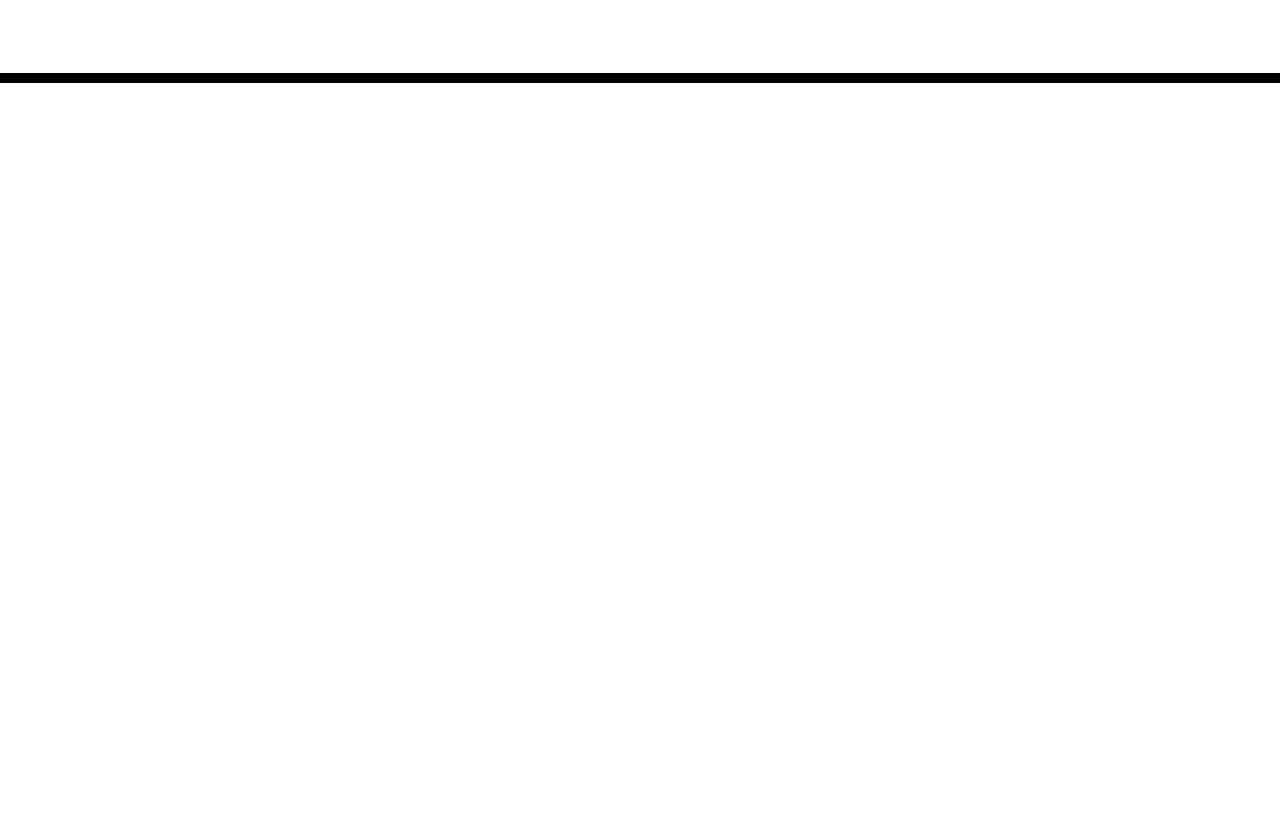
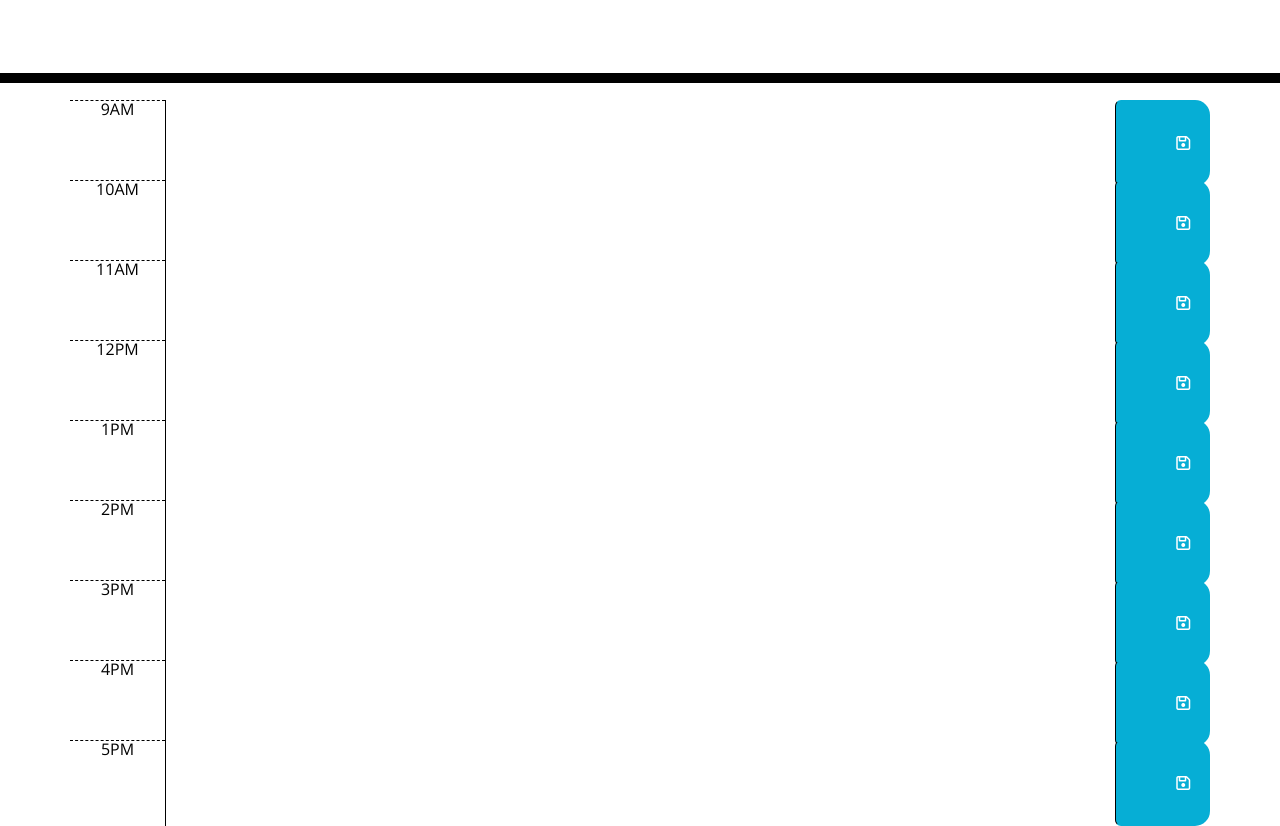
Before and after one commit to rshaarma/work-planner, a website: page index.html in a window 1280 px wide. Shown: the part 168-994 px from the top of the page. Before the commit the page ends 800 px from the top, so only its background shows below. Drawn offline with nearby package versions, Linux system fonts and the light colour scheme; files that its build step writes are made by us from their sources.

Commit message:
added time blocks in html file

```diff
--- a/index.html
+++ b/index.html
@@ -9,18 +9,22 @@
       rel="stylesheet"
       integrity="sha384-KK94CHFLLe+nY2dmCWGMq91rCGa5gtU4mk92HdvYe+M/SXH301p5ILy+dN9+nJOZ"
       crossorigin="anonymous"
-      />
+    />
     <link
       rel="stylesheet"
       href="https://use.fontawesome.com/releases/v5.8.1/css/all.css"
       integrity="sha384-50oBUHEmvpQ+1lW4y57PTFmhCaXp0ML5d60M1M7uH2+nqUivzIebhndOJK28anvf"
       crossorigin="anonymous"
     />
+    <script
+      src="https://kit.fontawesome.com/43ee6ce5de.js"
+      crossorigin="anonymous"
+    ></script>
     <link
       href="https://fonts.googleapis.com/css?family=Open+Sans&display=swap"
       rel="stylesheet"
     />
-    <link rel="stylesheet" href="style.css" />
+    <link rel="stylesheet" href="assets/style.css" />
     <title>Work Day Scheduler</title>
   </head>
 
@@ -31,10 +35,72 @@
       <p id="currentDay" class="lead"></p>
     </header>
     <div class="container">
-      <!-- Timeblocks go here -->
+      <div id="hour-9" class="row time-block mt-3">
+        <div class="col-md-1 hour">9AM</div>
+        <textarea class="col-md-10 description"></textarea>
+        <button class="col-md-1 saveBtn btn">
+          <i class="far fa-save"></i>
+        </button>
+      </div>
+      <div id="hour-10" class="row time-block">
+        <div class="col-md-1 hour">10AM</div>
+        <textarea class="col-md-10 description"></textarea>
+        <button class="col-md-1 saveBtn btn">
+          <i class="far fa-save"></i>
+        </button>
+      </div>
+      <div id="hour-11" class="row time-block">
+        <div class="col-md-1 hour">11AM</div>
+        <textarea class="col-md-10 description"></textarea>
+        <button class="col-md-1 saveBtn btn">
+          <i class="far fa-save"></i>
+        </button>
+      </div>
+      <div id="hour-12" class="row time-block">
+        <div class="col-md-1 hour">12PM</div>
+        <textarea class="col-md-10 description"></textarea>
+        <button class="col-md-1 saveBtn btn">
+          <i class="far fa-save"></i>
+        </button>
+      </div>
+      <div id="hour-13" class="row time-block">
+        <div class="col-md-1 hour">1PM</div>
+        <textarea class="col-md-10 description"></textarea>
+        <button class="col-md-1 saveBtn btn">
+          <i class="far fa-save"></i>
+        </button>
+      </div>
+      <div id="hour-14" class="row time-block">
+        <div class="col-md-1 hour">2PM</div>
+        <textarea class="col-md-10 description"></textarea>
+        <button class="col-md-1 saveBtn btn">
+          <i class="far fa-save"></i>
+        </button>
+      </div>
+      <div id="hour-15" class="row time-block">
+        <div class="col-md-1 hour">3PM</div>
+        <textarea class="col-md-10 description"></textarea>
+        <button class="col-md-1 saveBtn btn">
+          <i class="far fa-save"></i>
+        </button>
+      </div>
+      <div id="hour-16" class="row time-block">
+        <div class="col-md-1 hour">4PM</div>
+        <textarea class="col-md-10 description"></textarea>
+        <button class="col-md-1 saveBtn btn">
+          <i class="far fa-save"></i>
+        </button>
+      </div>
+      <div id="hour-17" class="row time-block">
+        <div class="col-md-1 hour">5PM</div>
+        <textarea class="col-md-10 description"></textarea>
+        <button class="col-md-1 saveBtn btn">
+          <i class="far fa-save"></i>
+        </button>
+      </div>
     </div>
-
     <script src="https://cdnjs.cloudflare.com/ajax/libs/jquery/3.2.1/jquery.min.js"></script>
     <script src="https://cdn.jsdelivr.net/npm/dayjs@1/dayjs.min.js"></script>
+    <script type="text/javascript" src="./assets/script.js"></script>
   </body>
 </html>
--- /dev/null
+++ b/package.json
@@ -0,0 +1,5 @@
+{
+  "dependencies": {
+    "dayjs": "^1.11.10"
+  }
+}
--- a/script.js
+++ /dev/null
@@ -1,4 +0,0 @@
-var currentDate = dayjs();
-$("#currentDay").text(currentDate);
-let hour = currentDate.get("hour");
-console.log(hour);
```
Also changed, not shown: assets/script.js (added), 1 other file.
